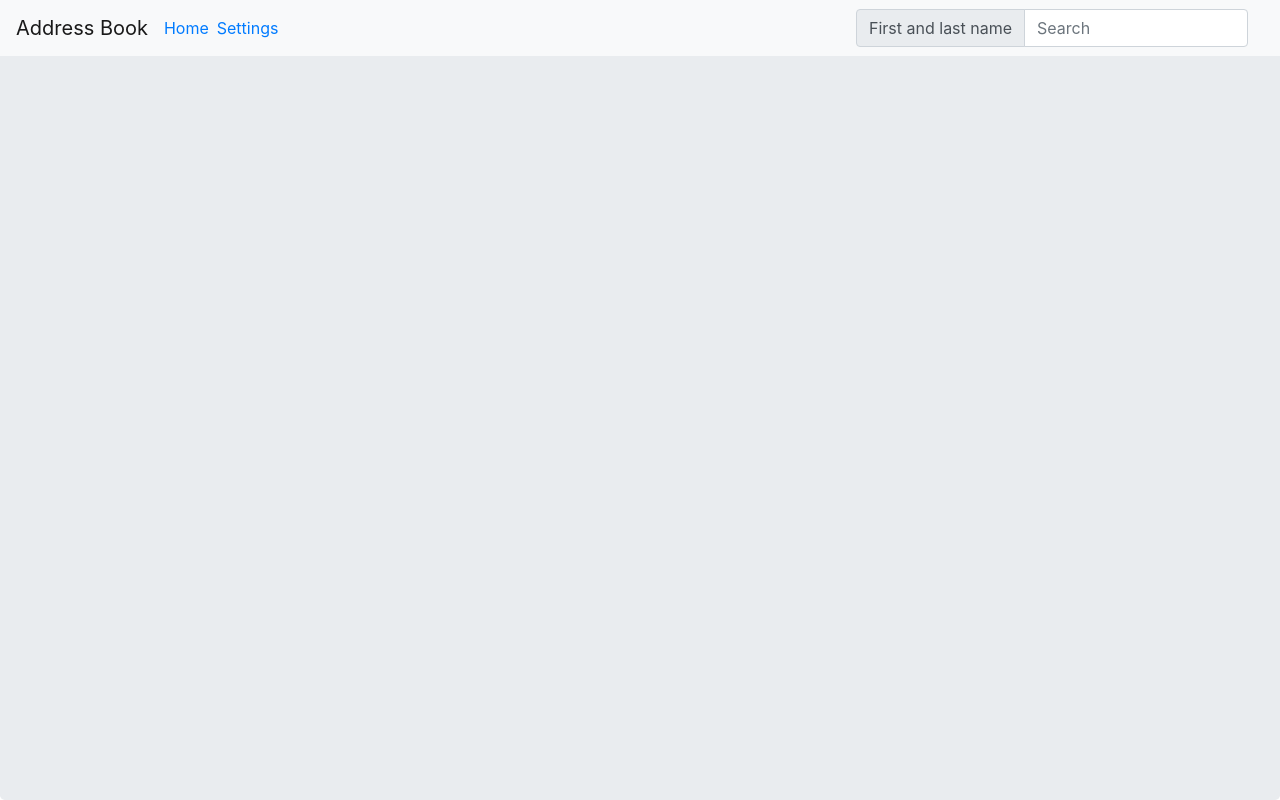
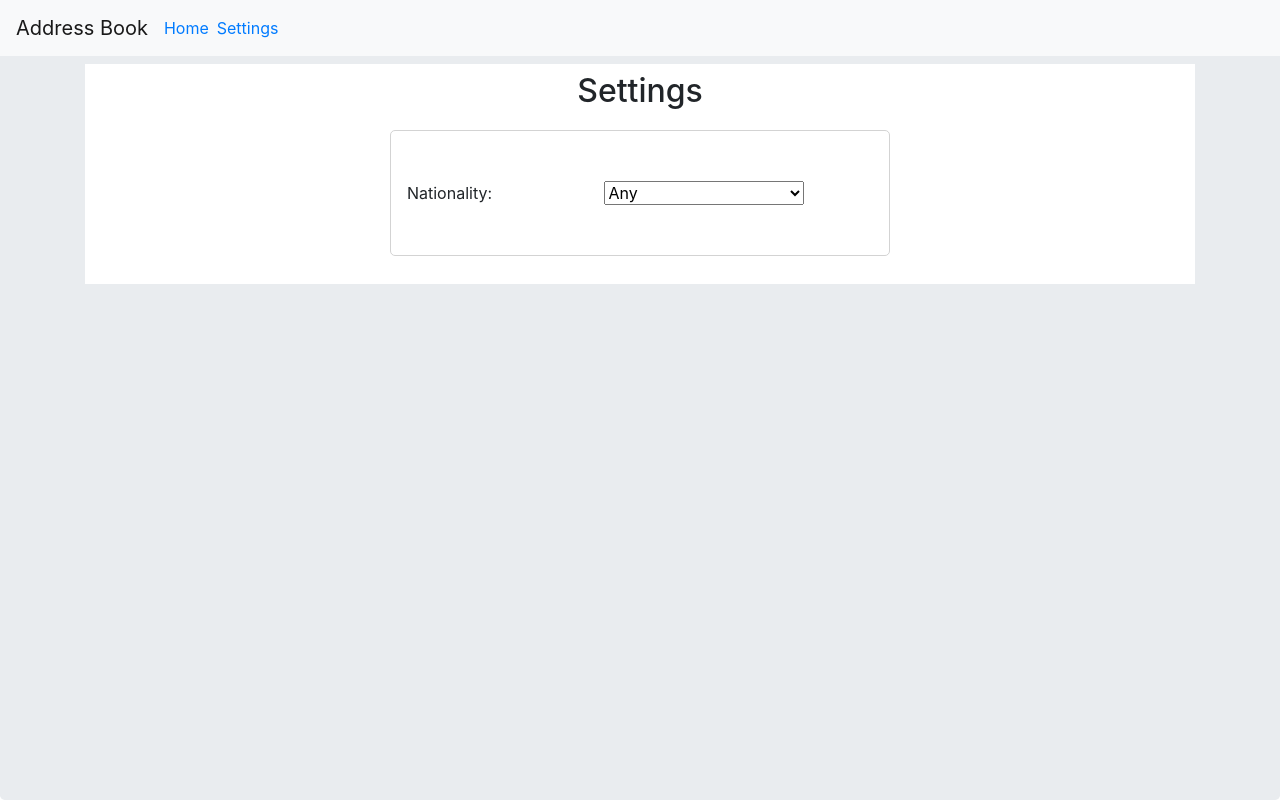
Before and after one commit to leadstar116/react-address-book-app, a React (Create React App) app: page /settings in a window 1280 px wide. Built offline with nearby package versions, Linux system fonts and the light colour scheme.

Commit message:
make settings functionality work

```diff
--- a/src/HomePage/HomePage.tsx
+++ b/src/HomePage/HomePage.tsx
@@ -8,6 +8,7 @@ function HomePage() {
     return (
         <div>
             <Header
+                withSearchBar = {true}
                 searchString = {searchString}
                 setSearchString = {setSearchString}
             />
--- a/src/SettingsPage/SettingsPage.tsx
+++ b/src/SettingsPage/SettingsPage.tsx
@@ -1,10 +1,16 @@
 import React from 'react'
 import Header from '../_components/Header'
+import Settings from '../_components/Settings'
 
 function SettingsPage() {
     return (
         <div>
-            <Header />
+            <Header
+                withSearchBar={false}
+                searchString=""
+                setSearchString={(name: string) => {}}
+            />
+            <Settings />
         </div>
     )
 }
--- a/src/_actions/users.actions.ts
+++ b/src/_actions/users.actions.ts
@@ -5,3 +5,9 @@ export const loadUsersSuccessfully = (users: Array<UserInfo>) => ({
     type: LOAD_USERS_SUCCESSFULLY,
     payload: { users }
 })
+
+export const CLEAR_USERS = "CLEAR_USERS"
+export const clearUsers = () => ({
+    type: CLEAR_USERS,
+    payload: { }
+})
--- a/src/_assets/scss/custom.scss
+++ b/src/_assets/scss/custom.scss
@@ -4,3 +4,13 @@
 .search-input {
     max-width: 400px;
 }
+.settings-container {
+    max-width: 500px;
+    padding: 50px 10px;
+    border: 1px solid lightgray;
+    border-radius: 5px;
+    margin: 20px auto;
+}
+.nationality-select {
+    min-width: 200px;
+}
--- a/src/_components/Header.tsx
+++ b/src/_components/Header.tsx
@@ -3,6 +3,7 @@ import { Link } from 'react-router-dom'
 import { Navbar, Nav, FormControl, InputGroup } from 'react-bootstrap'
 
 type Props = {
+    withSearchBar: boolean,
     searchString: string,
     setSearchString: (name: string) => void
 }
@@ -17,6 +18,7 @@ const Header = (props: Props) => {
                     <Link className="mr-2" to="/">Home</Link>
                     <Link to="/settings">Settings</Link>
                 </Nav>
+                {props.withSearchBar &&
                 <InputGroup className="mr-sm-2 search-input" >
                     <InputGroup.Prepend>
                         <InputGroup.Text className={props.searchString && "border border-danger"}>
@@ -34,6 +36,7 @@ const Header = (props: Props) => {
                         onChange={(e) => props.setSearchString(e.target.value)}
                     />
                 </InputGroup>
+                }
             </Navbar.Collapse>
         </Navbar>
     )
--- a/src/_components/User.tsx
+++ b/src/_components/User.tsx
@@ -18,7 +18,8 @@ const User = (props: Props) => {
             <Row className="m-1 rounded border align-items-center text-center p-1 user" onClick={handleClick}>
                 <Col xs={12} sm={2}><img src={props.data.picture.thumbnail} alt=""/></Col>
                 <Col xs={12} sm={2}><span>{ props.data.name.username }</span></Col>
-                <Col xs={12} sm={4}><span>{ props.data.name.first + ' ' + props.data.name.last }</span></Col>
+                <Col xs={12} sm={2}><span>{ props.data.nat }</span></Col>
+                <Col xs={12} sm={2}><span>{ props.data.name.first + ' ' + props.data.name.last }</span></Col>
                 <Col xs={12} sm={4}><span>{ props.data.email }</span></Col>
             </Row>
             <DetailsModal
--- a/src/_components/UserList.tsx
+++ b/src/_components/UserList.tsx
@@ -6,12 +6,14 @@ import { loadUsers } from '../_helpers/user.thunk'
 import { UserInfo } from '../_constants/users.interface'
 import User from './User'
 import { AlertData } from '../_constants/alert.interface'
+import { LocationSettings } from '../_constants/settings.interface'
 
 type Props = {
     searchString: string,
     userList: UserData,
     alertState: AlertData,
-    callLoadUsers: (userCount: number) => {}
+    settings: settingsState,
+    callLoadUsers: (userCount: number, nationality: string) => {}
 }
 const UserList = (props: Props) => {
     const [isLoaded, setIsLoaded] = useState(false)
@@ -22,7 +24,7 @@ const UserList = (props: Props) => {
     useEffect(() => {
         if(isLoaded || props.userList.users.length)
             return
-        props.callLoadUsers(usersCount)
+        props.callLoadUsers(usersCount, props.settings.location.nationality)
         setIsLoaded(true)
     }, [props, isLoaded, usersCount])
 
@@ -30,7 +32,7 @@ const UserList = (props: Props) => {
     useEffect(() => {
         if(!isFetching || props.searchString)
             return
-        props.callLoadUsers(usersCount)
+        props.callLoadUsers(usersCount, props.settings.location.nationality)
         setIsFetching(false)
     }, [props, isFetching, usersCount])
 
@@ -80,19 +82,23 @@ const UserList = (props: Props) => {
 
 interface UserData {
     users: UserInfo[]
-    alertState: AlertData
+}
+interface settingsState {
+    location: LocationSettings
 }
 
 const mapStateToProps = (state: {
         usersReducer: UserData,
-        alertReducer: AlertData
+        alertReducer: AlertData,
+        settingsReducer: settingsState,
     }) => ({
     userList: state.usersReducer,
+    settings: state.settingsReducer,
     alertState: state.alertReducer
 })
 
 const mapDispatchToProps = (dispatch: ThunkDispatch<any, any, AnyAction>) => ({
-    callLoadUsers: (userCount = 50) => dispatch(loadUsers(userCount)),
+    callLoadUsers: (userCount = 50, nationality="") => dispatch(loadUsers(userCount, nationality)),
 })
 
 export default connect(mapStateToProps, mapDispatchToProps)(UserList)
--- a/src/_helpers/user.thunk.ts
+++ b/src/_helpers/user.thunk.ts
@@ -7,11 +7,11 @@ type MyRootState = {};
 type MyExtraArg = undefined;
 type MyThunkDispatch = ThunkDispatch<MyRootState, MyExtraArg, Action>;
 
-export const loadUsers = (userCount = 50) => async (dispatch: MyThunkDispatch) => {
+export const loadUsers = (userCount = 50, nationality = "") => async (dispatch: MyThunkDispatch) => {
     try {
         dispatch(alertLoading('Loading...'))
 
-        let response = await fetch(`https://randomuser.me/api/?results=${userCount}`)
+        let response = await fetch(`https://randomuser.me/api/?results=${userCount}&nat=${nationality}`)
         const result = await response.json()
 
         dispatch(loadUsersSuccessfully(result.results))
--- a/src/_reducers/index.ts
+++ b/src/_reducers/index.ts
@@ -4,6 +4,7 @@ import storage from 'redux-persist/lib/storage'
 import autoMergeLevel2 from 'redux-persist/lib/stateReconciler/autoMergeLevel2'
 import alertReducer from './alert.reducer'
 import usersReducer from './users.reducer'
+import settingsReducer from './settings.reducer'
 
 const persistConfig = {
     key: 'root',
@@ -14,7 +15,8 @@ const persistConfig = {
 
 const rootReducer = combineReducers({
     alertReducer,
-    usersReducer
+    usersReducer,
+    settingsReducer,
 });
 
 
--- a/src/_reducers/users.reducer.ts
+++ b/src/_reducers/users.reducer.ts
@@ -1,4 +1,4 @@
-import { LOAD_USERS_SUCCESSFULLY } from "../_actions/users.actions";
+import { LOAD_USERS_SUCCESSFULLY, CLEAR_USERS } from "../_actions/users.actions";
 import { UserInfo } from "../_constants/users.interface"
 
 const usersState = {
@@ -21,6 +21,11 @@ const usersReducer = (state = usersState, action: any) => {
                     }))
                 )
             }
+        case CLEAR_USERS:
+            return {
+                ...state,
+                users: []
+            }
         default:
             break;
     }
```
